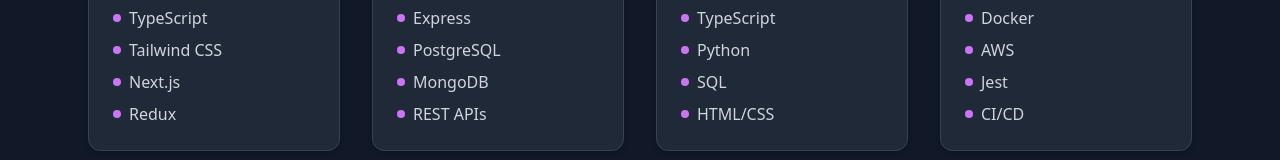
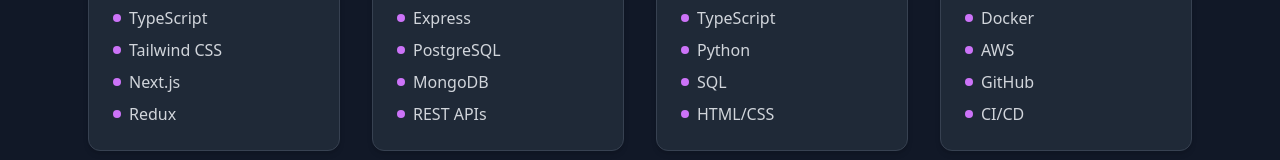
Before and after one commit to rahimshai/portfolio, a React (Vite) app: page / in a window 1280 px wide. Shown: the part 1825-1985 px from the top of the page. Built offline with nearby package versions, Linux system fonts and the light colour scheme.

Commit message:
Update Skills.tsx
change in skill section jest->GitHub

```diff
--- a/src/components/Skills.tsx
+++ b/src/components/Skills.tsx
@@ -20,7 +20,7 @@ const skillCategories = [
   {
     title: 'Tools & Technologies',
     icon: Settings,
-    skills: ['Git', 'Docker', 'AWS', 'Jest', 'CI/CD']
+    skills: ['Git', 'Docker', 'AWS', 'GitHub', 'CI/CD']
   }
 ];
 
```
